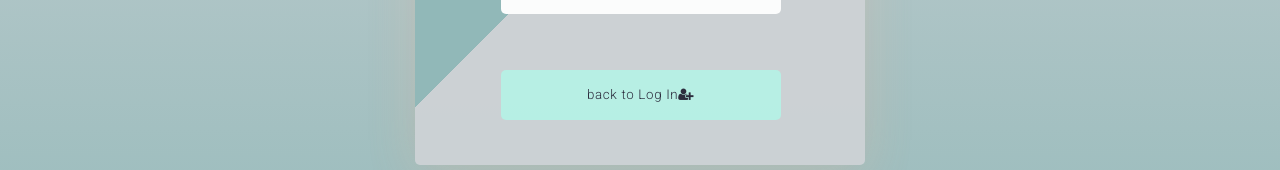
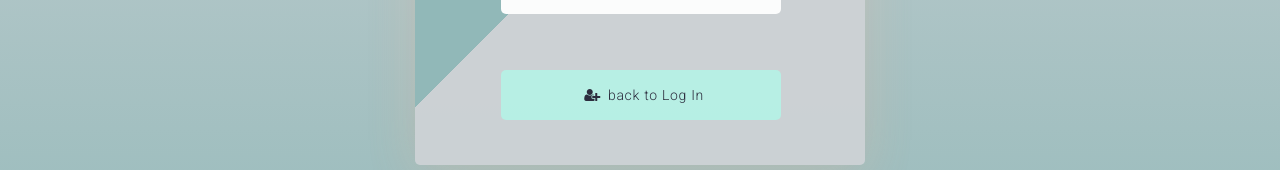
Before and after one commit to lizzieLavi/messagesApp-client, a React (Create React App) app: page /Register in a window 1280 px wide. Shown: the part 426-596 px from the top of the page. Built offline with nearby package versions, Linux system fonts and the light colour scheme; a web font is replaced by a local one.

Commit message:
https protocol

```diff
--- a/src/components/login.js
+++ b/src/components/login.js
@@ -68,9 +68,10 @@ export default function LogIn(props) {
 
              <div>
 
-            <button className="btn submits sign-up"><Link className='defaultLink' to={`/Register`}>Sign Up</Link>
-            <i class="fa fa-user-plus" aria-hidden="true"></i>
-            </button>
+
+
+               <Link  className="submits sign-up defaultLink" to={`/Register`}>     Sign Up<i style={{margin:'7px'}}class="fa fa-user-plus" aria-hidden="true"/></Link>
+
             </div>
            {Error}
           </div>
--- a/src/components/register.js
+++ b/src/components/register.js
@@ -2,6 +2,7 @@ import {useState} from 'react'
 import '../css/login.css'
 import axios from 'axios'
 import {Link,useHistory} from 'react-router-dom'
+import 'font-awesome/css/font-awesome.min.css';
 
 
 
@@ -95,10 +96,8 @@ function Register(props) {
         </div>
 
         <div>
+        <Link  className="submits sign-up defaultLink" to={`/`}>    <i style={{margin:'7px'}}class="fa fa-user-plus" aria-hidden="true"/>back to Log In</Link>
 
-       <button className="btn submits sign-up"><Link className='defaultLink' to={`/`}>back to Log In</Link>
-       <i class="fa fa-user-plus" aria-hidden="true"></i>
-       </button>
        </div>
      </div>
 
@@ -107,17 +106,6 @@ function Register(props) {
 
     )
 
-    /*      <div className="LogInPage">
-             <form onSubmit={handleSubmit} className='logInBorder'>
-             enter your phone:
-              <input type='text' onChange={(e)=> setPhone(e.target.value)}/>
-              enter your name:
-              <input type='text' onChange={(e)=> setName(e.target.value)}/>
-
-              <input type="file" onChange={handleFileUpload} />
-                <button type='submit'> Sign Up</button>
-            </form>
-        </div>*/
 
 }
 
--- a/src/css/login.css
+++ b/src/css/login.css
@@ -132,15 +132,31 @@ form button {
 
 /*     Sign Up button  */
 .sign-up {
+    display: flex;
+    justify-content: center;
+    align-items: center;
     background: #B8F2E6;
+
+    color: #252537;
+    text-decoration: none;
+    font-size: 14px;
+
+    width: 280px;
+    height: 50px;
+
+    padding: 0 20px;
+    border-radius: 5px;
+
+
+    cursor: pointer;
+    transition: all 0.2s linear;
+
+    margin: 7% auto;
     margin-top: 10px;
+    letter-spacing: 0.05em;
 }
 
-.sign-up a
-{
-  text-decoration: none;
-  color:#252537;
-}
+
 
 
 /* buttons hover */
@@ -149,8 +165,27 @@ form button {
     box-shadow: none;
 }
 
+.overlay .sign-up:hover {
+    transform: translatey(3px);
+    box-shadow: none;
+}
+
+
+
 /* buttons hover Animation */
 .overlay button:hover {
+    animation: ani9 0.4s ease-in-out infinite alternate;
+}
+@keyframes ani9 {
+    0% {
+        transform: translateY(3px);
+    }
+    100% {
+        transform: translateY(5px);
+    }
+}
+
+.overlay .sign-up:hover {
     animation: ani9 0.4s ease-in-out infinite alternate;
 }
 @keyframes ani9 {
```
Also changed, not shown: 16 other files (tests, documents, lock files or other folders).
